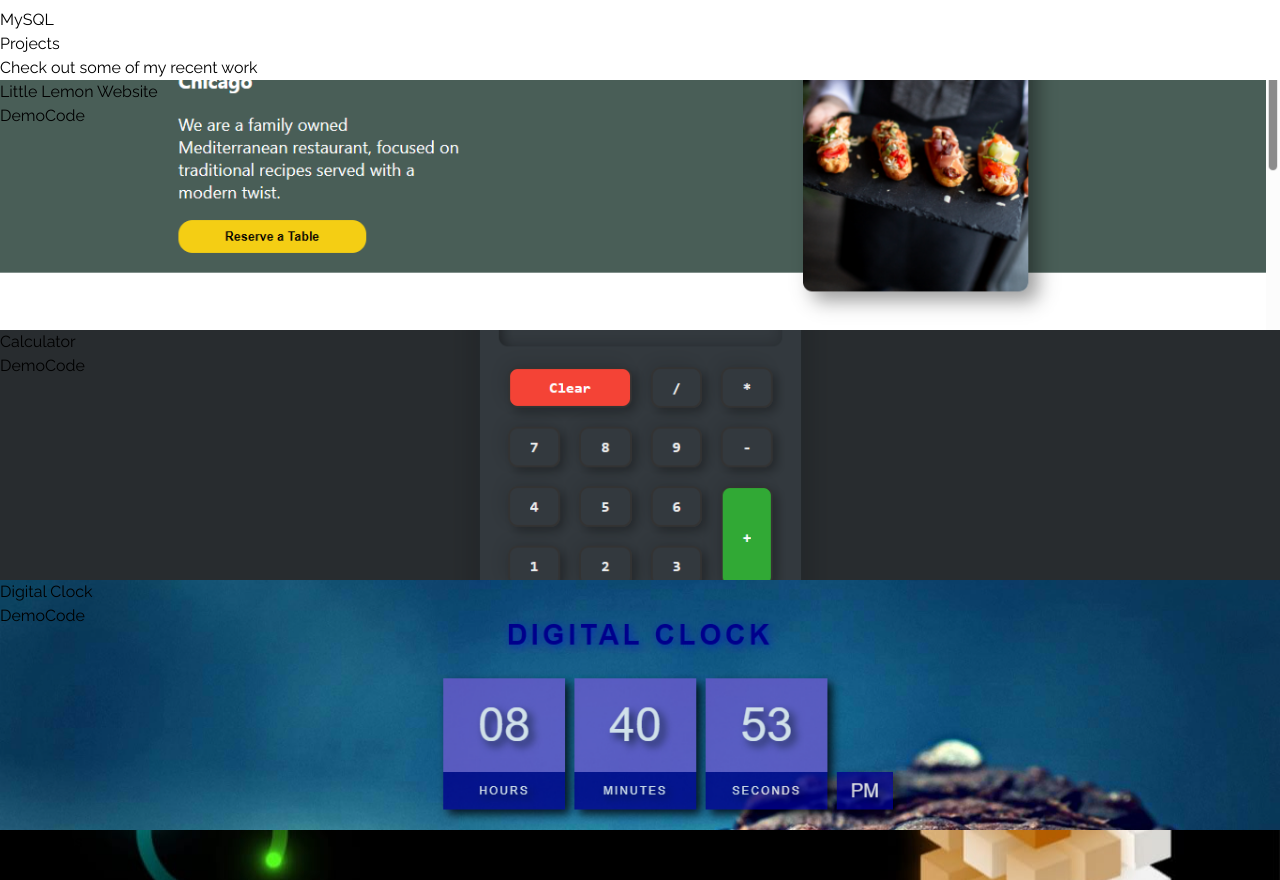
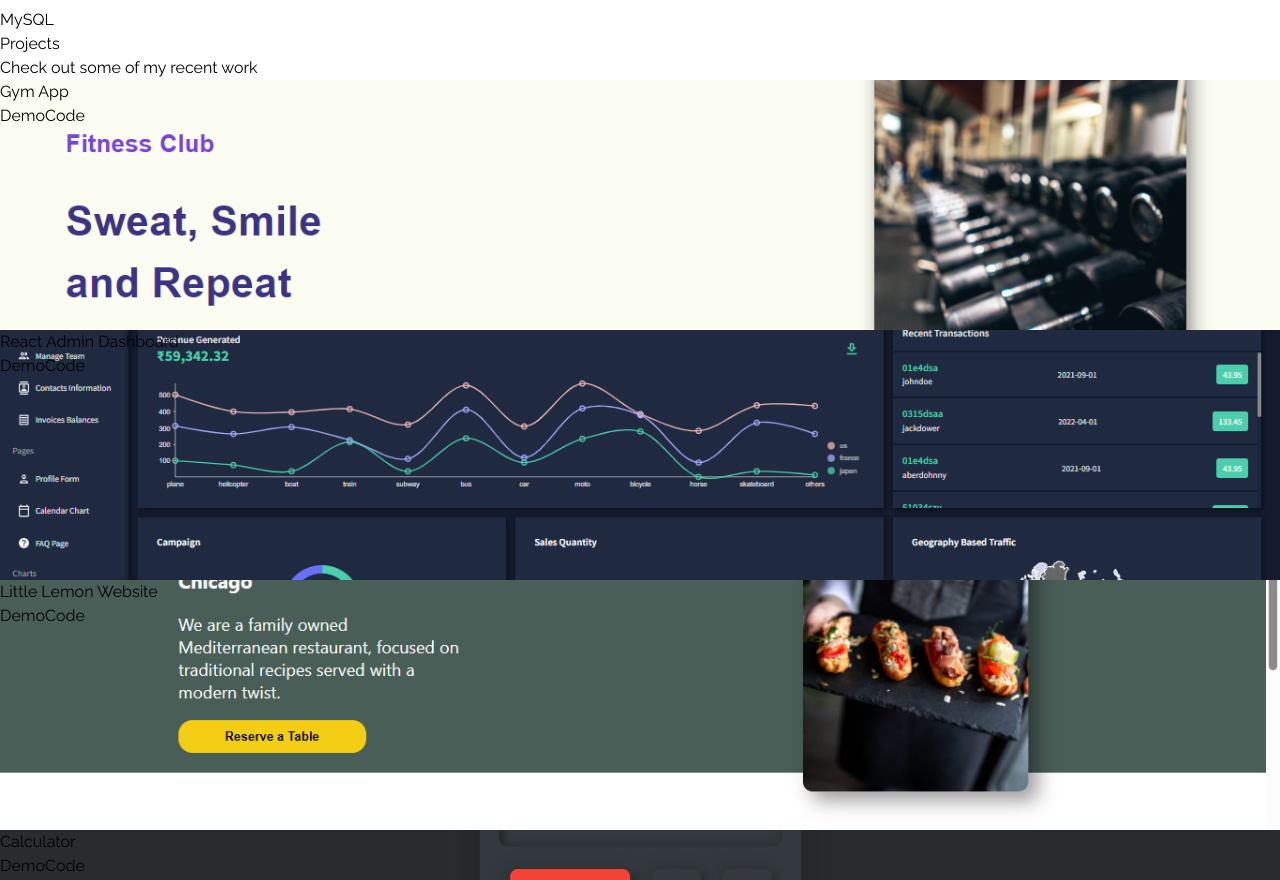
Before and after one commit to Priyanshu255/Portfolio, a React (Vite) app: page / in a window 1280 px wide. Shown: the part 3720-4600 px from the top of the page. Built offline with nearby package versions, Linux system fonts and the light colour scheme.

Commit message:
added new projects

```diff
--- a/src/components/projectData.js
+++ b/src/components/projectData.js
@@ -2,31 +2,47 @@ import Littlelemon from '../assets/projects/littlelemon.png'
 import Calculator from '../assets/projects/calculator.png'
 import DigitalClock from '../assets/projects/digitalClock.png'
 import Animation from '../assets/projects/animation.jpg'
+import GymApp from '../assets/projects/gymApp.png'
+import ReactAdmin from '../assets/projects/reactAdmin.png'
 
 export const data=[
     {
         id:1,
+        name:"Gym App",
+        image:GymApp,
+        github:"https://github.com/Priyanshu255/Gym-App",
+        live:"https://priyanshu255.github.io/Gym-App/",
+    },
+    {
+        id:2,
+        name:"React Admin Dashboard",
+        image:ReactAdmin,
+        github:"https://github.com/Priyanshu255/React-Admin-Dashboard",
+        live:"https://priyanshu255.github.io/React-Admin-Dashboard/",
+    },
+    {
+        id:3,
         name:"Little Lemon Website",
         image:Littlelemon,
         github:"https://github.com/Priyanshu255/Little-Lemon-Restaurent-Website",
         live:"https://priyanshu255.github.io/Little-Lemon-Restaurent-Website/",
     },
     {
-        id:2,
+        id:4,
         name:"Calculator",
         image:Calculator,
         github:"https://github.com/Priyanshu255/Calculator",
         live:"https://priyanshu255.github.io/Calculator/",
     },
     {
-        id:3,
+        id:5,
         name:"Digital Clock",
         image:DigitalClock,
         github:"https://github.com/Priyanshu255/Digital-Clock",
         live:"https://priyanshu255.github.io/Digital-Clock/",
     },
     {
-        id:4,
+        id:6,
         name:"Animations",
         image:Animation,
         github:"https://github.com/Priyanshu255/Animations",
```
Also changed, not shown: src/assets/projects/gymApp.png (added), src/assets/projects/reactAdmin.png (added).
